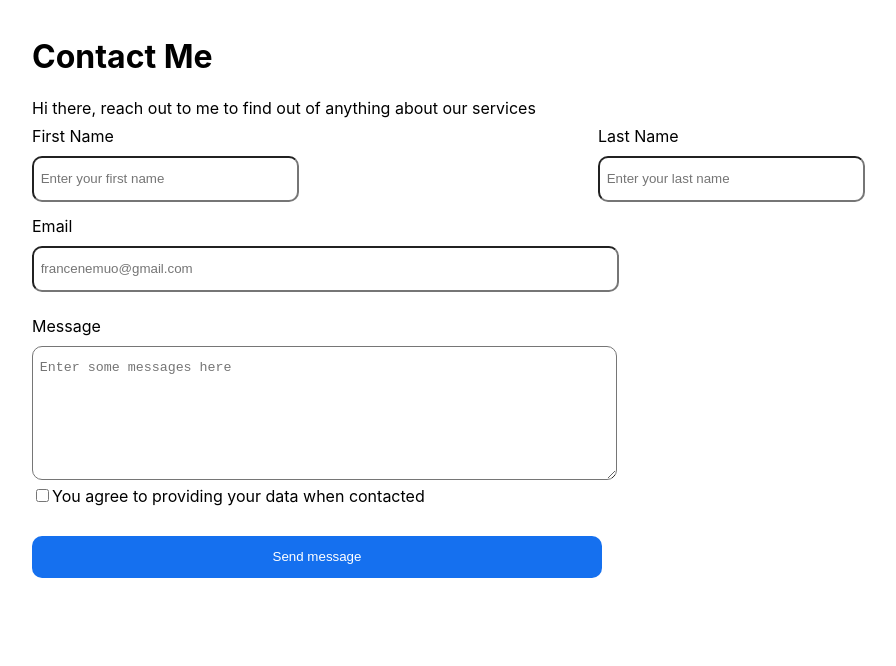
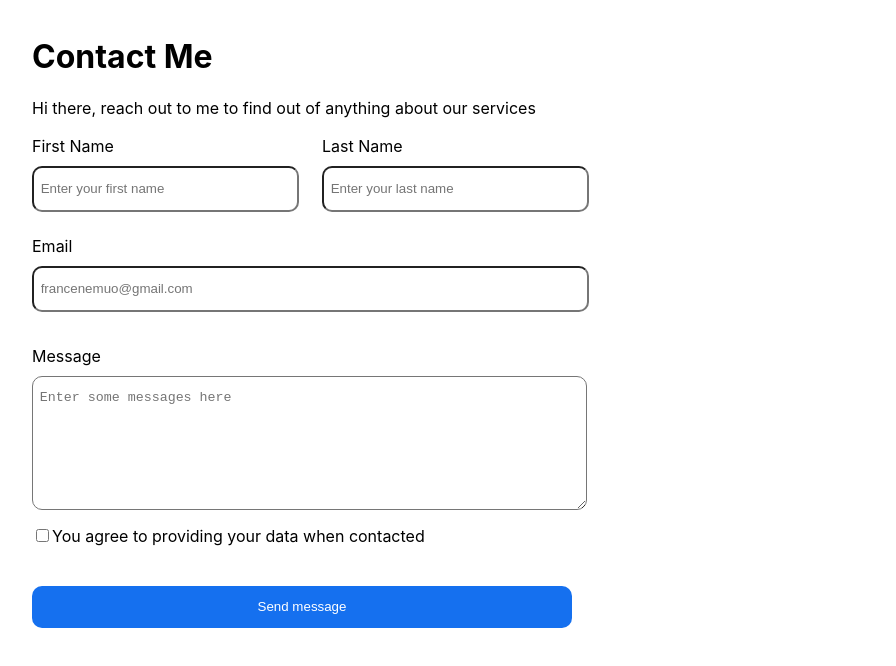
Before and after one commit to coderitec/hng1, a React (Create React App) app: page /contact in a window 1280 px wide. Shown: the top 666 px of the page, without its empty margins (72-968 px from the left). Built offline with nearby package versions, Linux system fonts and the light colour scheme.

Commit message:
fix: adjust the width and grid value in css

```diff
--- a/src/components/styles/Contact.css
+++ b/src/components/styles/Contact.css
@@ -1,4 +1,4 @@
-@media screen and (min-width: 600px) {
+@media screen and (min-width: 541px) {
 
     form{
         width: 90%;
@@ -8,7 +8,7 @@
     ul{
         list-style-type: none;
         display: grid;
-        grid-template-columns: repeat(2, 1fr);
+        grid-template-columns: repeat(2, 260px);
         grid-template-rows: repeat(7, 80px);
         grid-template-areas: "a a"
                             "b c"
@@ -16,7 +16,7 @@
                             "e e"
                             "f f"
                             "g g";
-    gap: 20px;
+    gap: 30px;
 }
 
 ul li:nth-of-type(1){
@@ -61,11 +61,11 @@ input[type="text"]{
     padding: 1em 0.5em;
 }
 input[type="email"]{
-    width: 570px;
+    min-width: 540px;
     padding: 1em 0.5em;
 }
 textarea{
-    width: 570px;
+    min-width: 540px;
     padding: 1em 0.5em;
 }
 ul li:nth-of-type(6) label{
@@ -74,7 +74,7 @@ ul li:nth-of-type(6) label{
 }
 
 button{
-    width: 570px;
+    min-width: 540px;
     padding: 1em 0.5em;
     margin-top: 20px;
     border: none;
```
